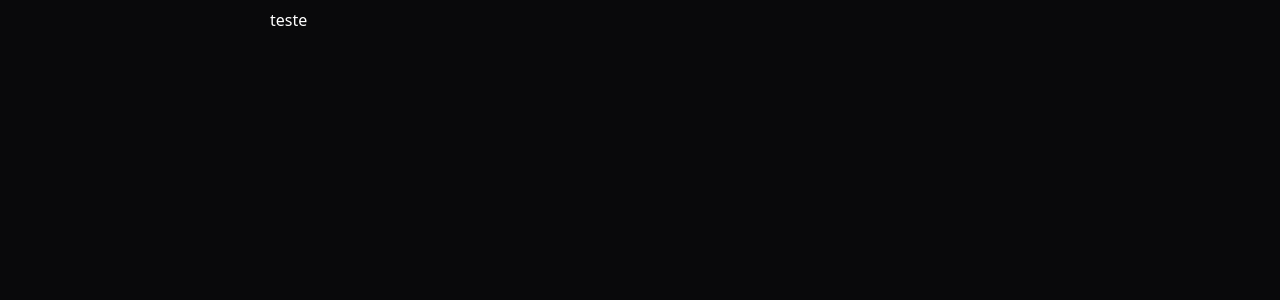
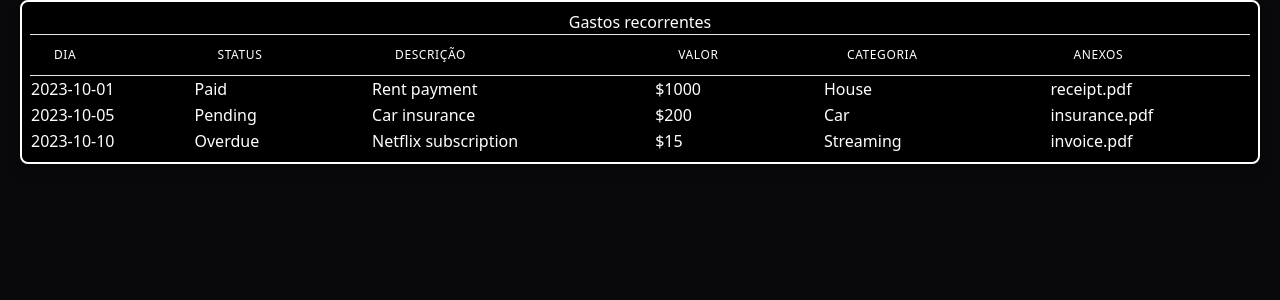
Before and after one commit to Fulozz/controle-financeiro, a Next.js app: page /recorrentes in a window 1280 px wide. Shown: the top 300 px of the page. Built offline with nearby package versions, Linux system fonts and the light colour scheme.

Commit message:
Add DataTable component and integrate with sidebar; refactor ThemeSwitcher styles

```diff
--- a/src/app/(front-end)/recorrentes/page.jsx
+++ b/src/app/(front-end)/recorrentes/page.jsx
@@ -1,11 +1,15 @@
 "use client"
 import React from 'react'
-import SidebarController from '@/components/sidebar/controller/SidebarController';
+
+import DataTable from '@/common/DataTable';
+import { useSidebar } from '@/hooks/useSidebar';
 const page = () => {
-  const isActive = true
+  const {isActive} = useSidebar()
   return (
-    <div className={`block   ${isActive === false ? "px-0" : "pl-[270px] pt-2"}`}>
-      teste
+    <div className={`  justify-center ${isActive === false ? "px-0" : "pl-[270px] pt-2"}`}>
+      <div className="px-5">
+        <DataTable />
+      </div>
     </div>
   )
 }
--- /dev/null
+++ b/src/common/DataTable.jsx
@@ -0,0 +1,121 @@
+import React from 'react'
+
+const DataTable = ({ data = [
+    {
+        id: 1,
+        dueDate: '2023-10-01',
+        status: 'Paid',
+        description: 'Rent payment',
+        amount: '$1000',
+        category: 'House',
+        attachment: 'receipt.pdf'
+    },
+    {
+        id: 2,
+        dueDate: '2023-10-05',
+        status: 'Pending',
+        description: 'Car insurance',
+        amount: '$200',
+        category: 'Car',
+        attachment: 'insurance.pdf'
+    },
+    {
+        id: 3,
+        dueDate: '2023-10-10',
+        status: 'Overdue',
+        description: 'Netflix subscription',
+        amount: '$15',
+        category: 'Streaming',
+        attachment: 'invoice.pdf'
+    }
+], colums = [
+    { id: 'dueDate', label: 'Due Date' },
+    { id: 'status', label: 'Status' },
+    { id: 'description', label: 'Description' },
+    { id: 'amount', label: 'Amount' },
+    { id: 'category', label: 'Category' },
+    { id: 'attachment', label: 'Attachment' }
+], resourceTitle = "Gastos recorrentes"}) => {
+    const mockData = [
+        {
+            id: 1,
+            dueDate: '2023-10-01',
+            status: 'Paid',
+            description: 'Rent payment',
+            amount: '$1000',
+            category: 'House',
+            attachment: 'receipt.pdf'
+        },
+        {
+            id: 2,
+            dueDate: '2023-10-05',
+            status: 'Pending',
+            description: 'Car insurance',
+            amount: '$200',
+            category: 'Car',
+            attachment: 'insurance.pdf'
+        },
+        {
+            id: 3,
+            dueDate: '2023-10-10',
+            status: 'Overdue',
+            description: 'Netflix subscription',
+            amount: '$15',
+            category: 'Streaming',
+            attachment: 'invoice.pdf'
+        }
+    ];
+
+    const mockColumns = [
+        { id: 'dueDate', label: 'Due Date' },
+        { id: 'status', label: 'Status' },
+        { id: 'description', label: 'Description' },
+        { id: 'amount', label: 'Amount' },
+        { id: 'category', label: 'Category' },
+        { id: 'attachment', label: 'Attachment' }
+    ];
+    // TODO: Implement the form llinke naturalmente bom v2
+  return (
+    <div>
+        <div className="overflow-x-auto shadow-lg bg-white dark:bg-black border-white border-2 rounded-lg p-2">
+            <table className="min-w-full divide-y divide-gray-700 dark:divide-gray-200 items-center">
+            <caption className="">{resourceTitle}</caption>
+            <thead>
+                <tr>
+                    <th className="px-6 py-3 text-left text-xs font-medium text-black dark:text-white uppercase tracking-wider">
+                        Dia
+                    </th>
+                    <th className="px-6 py-3 text-left text-xs font-medium text-black dark:text-white uppercase tracking-wider">
+                        Status
+                    </th>
+                    <th className="px-6 py-3 text-left text-xs font-medium text-black dark:text-white uppercase tracking-wider">
+                        Descrição
+                    </th>
+                    <th className="px-6 py-3 text-left text-xs font-medium text-black dark:text-white uppercase tracking-wider">
+                        Valor
+                    </th>
+                    <th className="px-6 py-3 text-left text-xs font-medium text-black dark:text-white uppercase tracking-wider">
+                        Categoria
+                    </th>
+                    <th className="px-6 py-3 text-left text-xs font-medium text-black dark:text-white uppercase tracking-wider">
+                        Anexos
+                    </th>
+                </tr>
+            </thead>
+            <tbody>
+                {data.map((row) => (
+                <tr key={row.id}>
+                    {colums.map((colum) => (
+                    <td key={colum.id}>{row[colum.id]}</td>
+                    ))}
+                </tr>
+                ))}
+
+            </tbody>
+            </table>
+        </div>
+    </div>
+  )
+}
+
+export default DataTable
--- a/src/components/sidebar/controller/SidebarController.jsx
+++ b/src/components/sidebar/controller/SidebarController.jsx
@@ -17,7 +17,7 @@ const SidebarController = () => {
                 <div className="bg-[#A1A1AA] w-[1px] shrink-0  mr-2 h-4"></div>
                 <h1 className='text-md font-semibold text-[#A1A1AA] '>Fulozz inc</h1>
             </div>
-            <div>
+            <div className='pr-2'>
               <ThemeSwitcher />
             </div>
           </div>
--- a/src/components/theme/ThemeSwitcher.jsx
+++ b/src/components/theme/ThemeSwitcher.jsx
@@ -15,7 +15,7 @@ export default function ThemeSwitcher  () {
     <div>
       <button
         className={cn(
-          "w-fit p-2 rounded-md hover:scale-110 active:scale-100 duration-200 bg-transparent"
+          "w-fit p-2 rounded-md  active:scale-100 duration-200 bg-transparent"
         )}
         onClick={() => setTheme(theme === "light" ? "dark" : "light")}
       >
```
